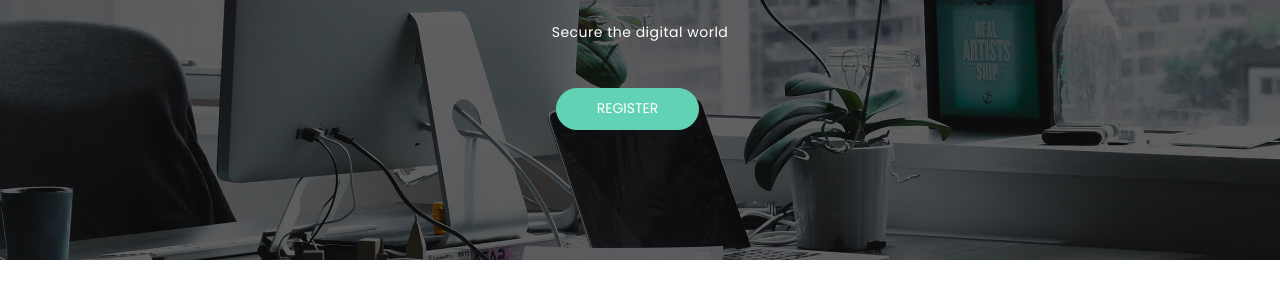
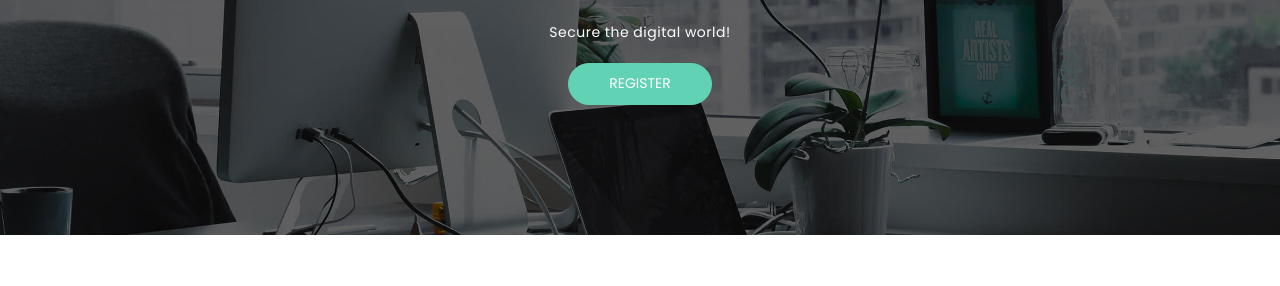
Before and after one commit to thecyberclub/client, a website: page public/index.html at #!/main in a window 1280 px wide. Shown: the part 254-540 px from the top of the page. Drawn offline with Linux system fonts and the light colour scheme.

Commit message:
fixed register btn css

```diff
--- a/public/angular/controller.js
+++ b/public/angular/controller.js
@@ -10,7 +10,7 @@ angular.module('cyberclub.controller', ['cyberclub.services'])
 
 .controller('MainCtrl', function($scope, $state){
   $scope.forum = function() {
-    $state.go('forum');
+    $state.go('development');
   };
 })
 
--- a/public/css/main.css
+++ b/public/css/main.css
@@ -404,7 +404,7 @@ button:focus {
 }
 
 #hero-area .contents .btn {
-  margin: 25px 25px 0px 0px;
+  /* margin: 25px 25px 0px 0px; */
   text-transform: uppercase;
 }
 
--- a/public/templates/main.html
+++ b/public/templates/main.html
@@ -121,7 +121,7 @@
           <div class="col-md-10">
             <div class="contents text-center">
               <h1 class="wow fadeInDown" data-wow-duration="1000ms" data-wow-delay="0.3s">Welcome to Cyber Club!</h1>
-              <p class="lead  wow fadeIn" data-wow-duration="1000ms" data-wow-delay="400ms">Secure the digital world</p>
+              <p class="lead  wow fadeIn" data-wow-duration="1000ms" data-wow-delay="400ms">Secure the digital world!</p>
               <a href="https://docs.google.com/forms/d/e/1FAIpQLSfaP60UH1J1kP7sqjgwDWZOtV5RtLoJ1LP9Bu7uvyby5u_Uig/viewform?entry.1111755482&entry.1921289879&entry.1882232785&entry.1111264102&entry.38987044" class="btn btn-common wow fadeInUp" data-wow-duration="1000ms" data-wow-delay="400ms">Register</a>
             </div>
           </div>
```
